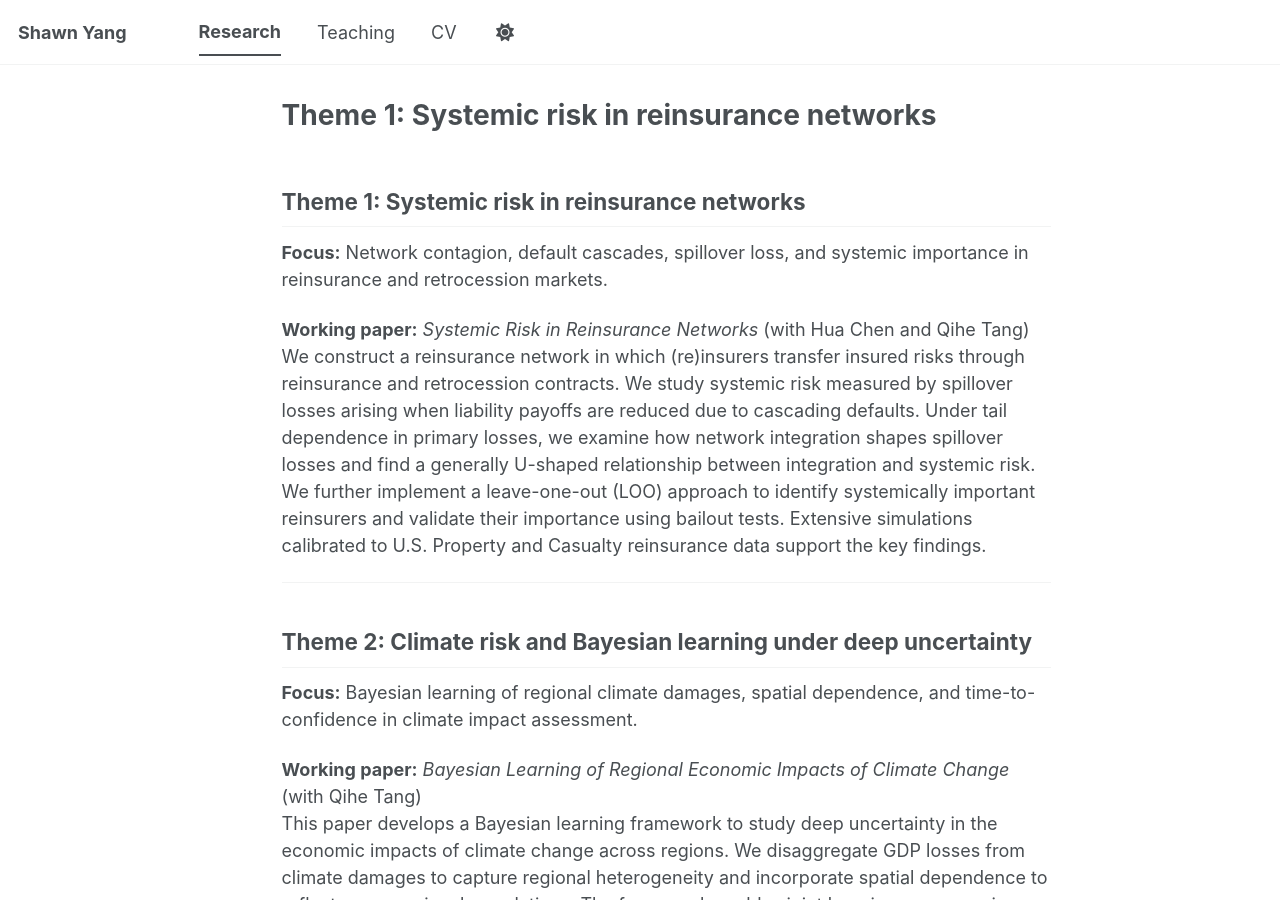
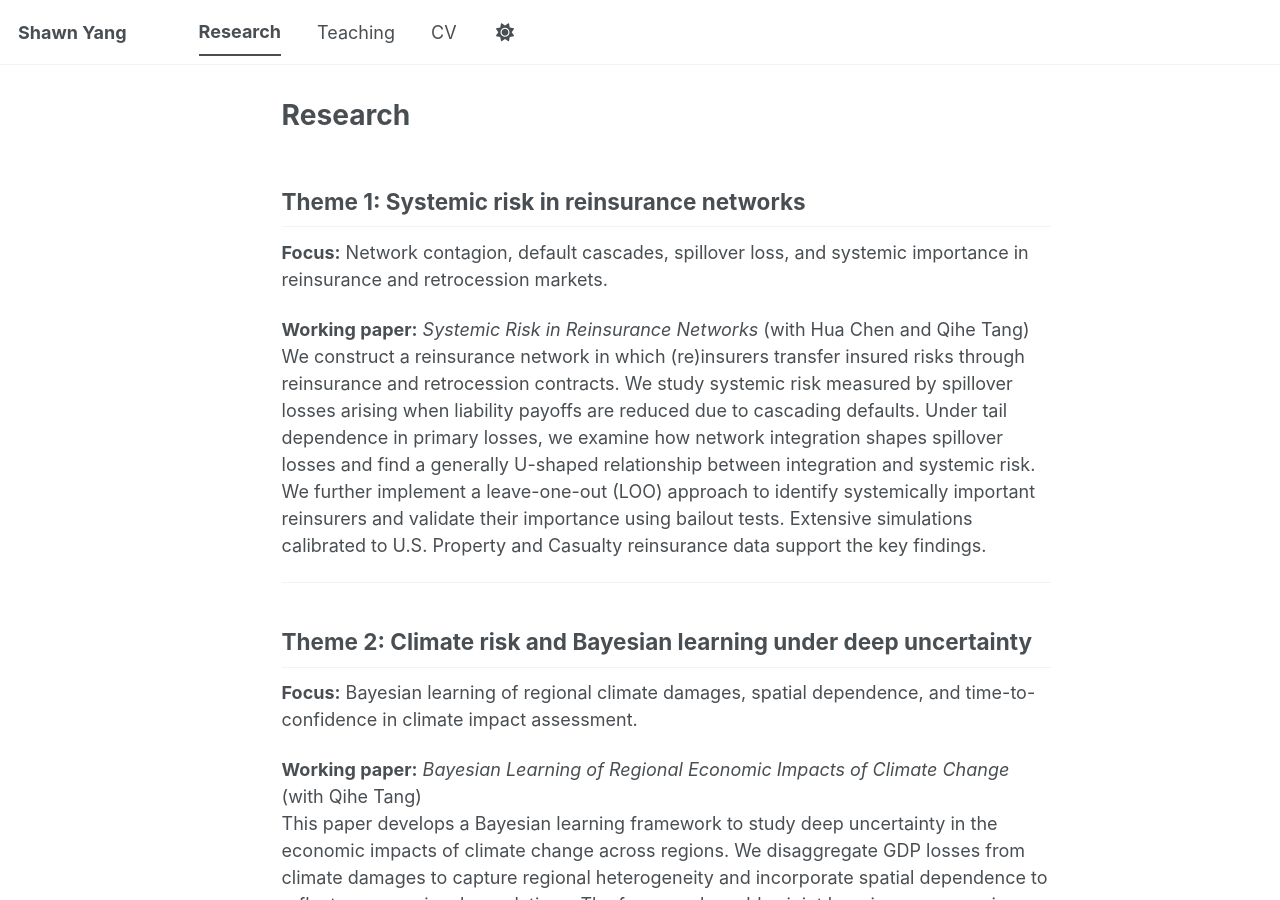
Before and after one commit to Shawnyangbest/Shawnyangbest, a Jekyll site: the page built from _pages/research.md, in a window 1280 px wide and 900 px high. Built offline with Jekyll 4.4.1, drawn with Linux system fonts in a browser that asks for light colours; our own code applies the rules of GitHub Pages for plain Markdown files; a script bundle is joined from its source files by our own code; library files that are not in the unit come from our copies.

Commit message:
Update research.md

```diff
--- a/_pages/research.md
+++ b/_pages/research.md
@@ -1,3 +1,10 @@
+---
+layout: single
+title: "Research"
+permalink: /research/
+author_profile: false
+---
+
 ## Theme 1: Systemic risk in reinsurance networks
 **Focus:** Network contagion, default cascades, spillover loss, and systemic importance in reinsurance and retrocession markets.
 
```
